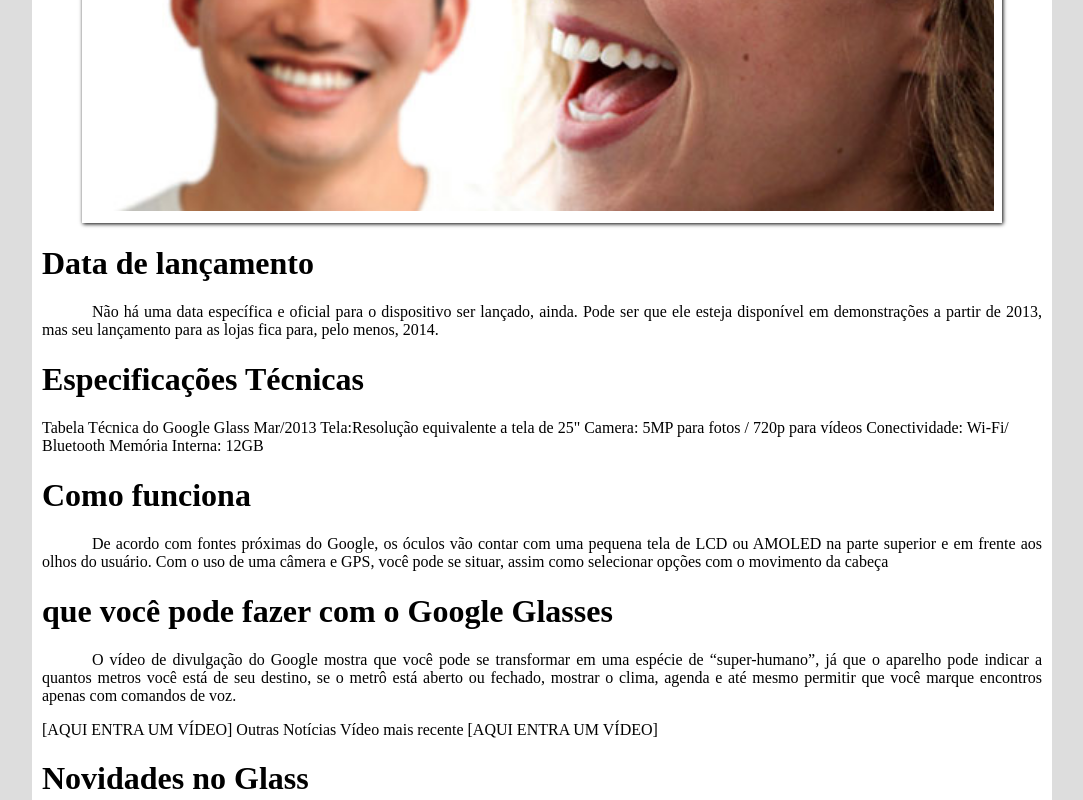
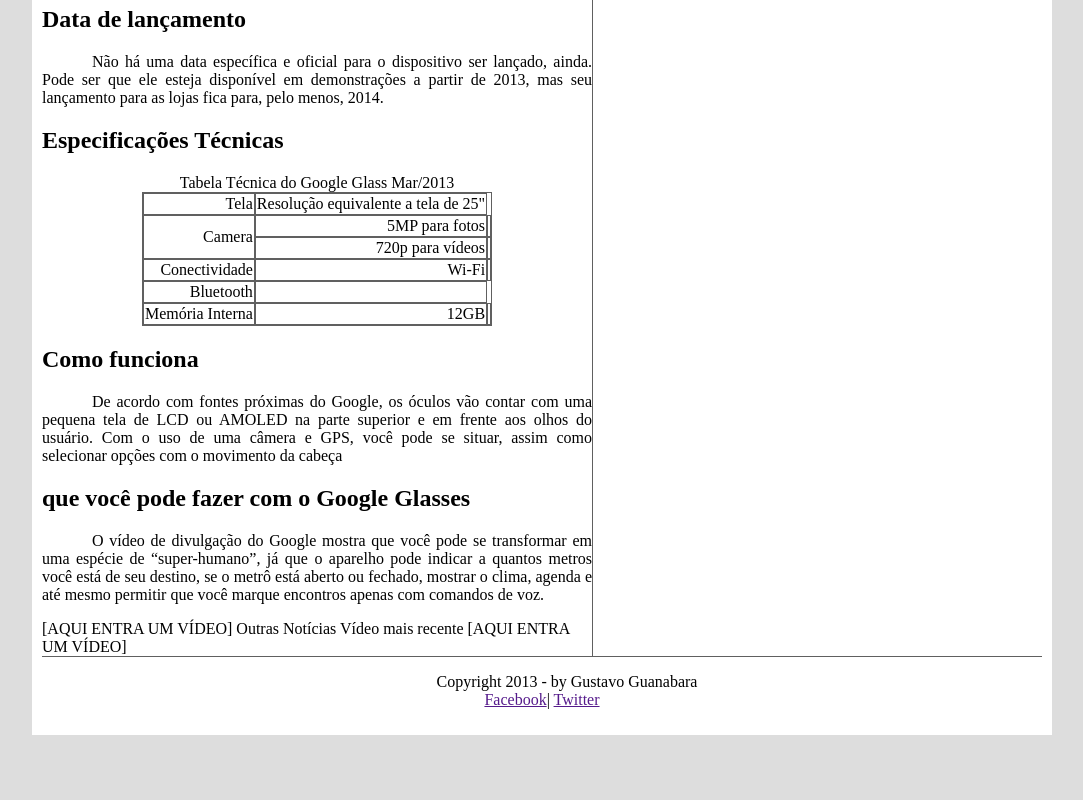
Before and after one commit to fernandabarreto/projeto-Glass-html5, a plain HTML site: page index.html in a window 1280 px wide. Shown: the part 860-1660 px from the top of the page, without its empty margins (98-1181 px from the left). After the commit the page ends 1603 px from the top, so only its background shows below. Drawn offline with Linux system fonts and the light colour scheme.

Commit message:
Descrição de mamutenção

```diff
--- a/css/estilo.css
+++ b/css/estilo.css
@@ -1,4 +1,8 @@
 @charset "UTF-8";
+@font-face {
+		font-family: 'FonteLogo';
+		src: url("../fonts/bubblegum-sans-regular.otf");
+}
 	body {
 			background-color: #dddddd;
 			color: rgba(0,0,0,1);
@@ -20,7 +24,7 @@ div#interface {
 		top: 60px;
 	}
 	header#cabecalho h1{
-		font-family: Arial, sans-serif;
+		font-family: 'FonteLogo', sans-serif;
 		font-size: 30px;
 		color: #606060;
 		text-shadow: 1px 1px 1px rgba(0,0,0,.6);
@@ -81,8 +85,8 @@ nav#menu ul  {
 	list-style: none;
 	text-transform: uppercase;
 	position: absolute;
-	top: 20px;
-	left: 300px;
+	top: -20px;
+	left: 550px;
 
 }
 nav#menu li  {
@@ -93,9 +97,8 @@ nav#menu li  {
 	-webkit-transition: background-color 1s;
 	-moz-transition: background-color 1s;
 	transition: background-color 1s;
-	transition: background-color 1s;
-	transition: background-color 1s;
 }
+
 nav#menu li:hover  {
 	background-color: #606060;
 }
@@ -110,3 +113,38 @@ nav#menu a  {
 nav#menu a:hover  {
 	color:#fffff;
 	text-decoration:underline;
+}
+
+section#corpo {
+	display: block;
+	width: 550px;
+	float: left;
+	border-right: 1px solid #606060;
+	padding-right; 15px;
+}
+
+table#tabelaspec {
+	border: 1px solid #606060;
+	border-spacing: 0px;
+	margin-left: auto;
+	margin-right: auto;
+}
+table#tabelaspec td{
+	border: 1px solid #606060;
+	padding-right; 10px;
+	text-align: right;
+
+}
+aside#lateral {
+	display: block;
+	width: 350px;
+	float: right;
+}
+footer#rodape{
+	clear: both;
+	border-top: 1px solid #606060;
+}
+
+footer#rodape p{
+	text-align: center;
+}
--- a/index.html
+++ b/index.html
@@ -26,8 +26,9 @@
 </ul>
 </nav>
 		</header>
+<section id="corpo"
 <hgroup>
-<h1>Tecnologia > &nbsp;&nbsp;&nbsp;&nbsp;&nbsp;&nbsp;  Inovações</h1>
+<h1>Tecnologia > &nbsp; Inovações</h1>
 <h1>Saiba tudo sobre o Google Glass</h1>
 <h2>por Gustavo Guanabara</h2>
 <h3>Atualizado em 23/Abril/2013</h3>
@@ -48,11 +49,16 @@
 <p>Não há uma data específica e oficial para o dispositivo ser lançado, ainda. Pode ser que ele esteja disponível em demonstrações a partir de 2013, mas seu lançamento para as lojas fica para, pelo menos, 2014.</p>
 
 <h1>Especificações Técnicas</h1>
-Tabela Técnica do Google Glass Mar/2013
-Tela:Resolução equivalente a tela de 25"
-Camera: 5MP para fotos / 720p para vídeos
-Conectividade: Wi-Fi/ Bluetooth
-Memória Interna: 12GB
+<table id="tabelaspec">
+<caption>Tabela Técnica do Google Glass Mar/2013</caption>
+
+<tr><td>Tela</td><td>Resolução equivalente a tela de 25"</td></tr>
+<tr><td rowspan="2">Camera</td> <td> 5MP para fotos<td></tr>
+<tr><td>720p para vídeos<td></tr>
+<tr><td>Conectividade</td> <td> Wi-Fi<td></tr>
+<tr><td>Bluetooth<td></tr>
+<tr><td>Memória Interna</td> <td> 12GB<td></tr>
+</table>
 
 <h1>Como funciona</h1>
 <p>De acordo com fontes próximas do Google, os óculos vão contar com uma pequena tela de LCD ou AMOLED na parte superior e em frente aos olhos do usuário. Com o uso de uma câmera e GPS, você pode se situar, assim como selecionar opções com o movimento da cabeça</p>
@@ -65,14 +71,17 @@ Outras Notícias
 Vídeo mais recente
 
 [AQUI ENTRA UM VÍDEO]
-
+</section>
+<aside id="lateral">
 <h1>Novidades no Glass</h1>
 O Google enfim revelou as especificações completas do Google Glass, e com ele uma surpresa ainda inédita no mercado: a gigante das buscas usará um sistema de áudio baseado na transdução por condução. Através das hastes dos óculos, o som será transmitido para o ouvido do usuário por meio de microvibrações em determinados ossos de sua cabeça, sem usar nenhum tipo de alto-falante.</p>
 
 <p>Além da surpresa do áudio, a tela montada a frente do olho do usuário também chamou atenção. Serão 640 x 360 pixels de resolução que, em proporção, equivaleria a um monitor de 25 polegadas de alta definição colocado a 2,5 metros de distância do espectador.</p>
-
-Copyright 2013 - by Gustavo Guanabara
-Facebook | Twitter
+</aside>
+<footer id="rodape">
+<p>Copyright 2013 - by Gustavo Guanabara<br/>
+<a href "https://facebook.com/CursosEmVideo/" target="_blank">Facebook</a>|
+<a href "http://twitter.com/cursosemvideo" target="_blank">Twitter</a></p>
 <div/>
 </body/>
 </html>
```
